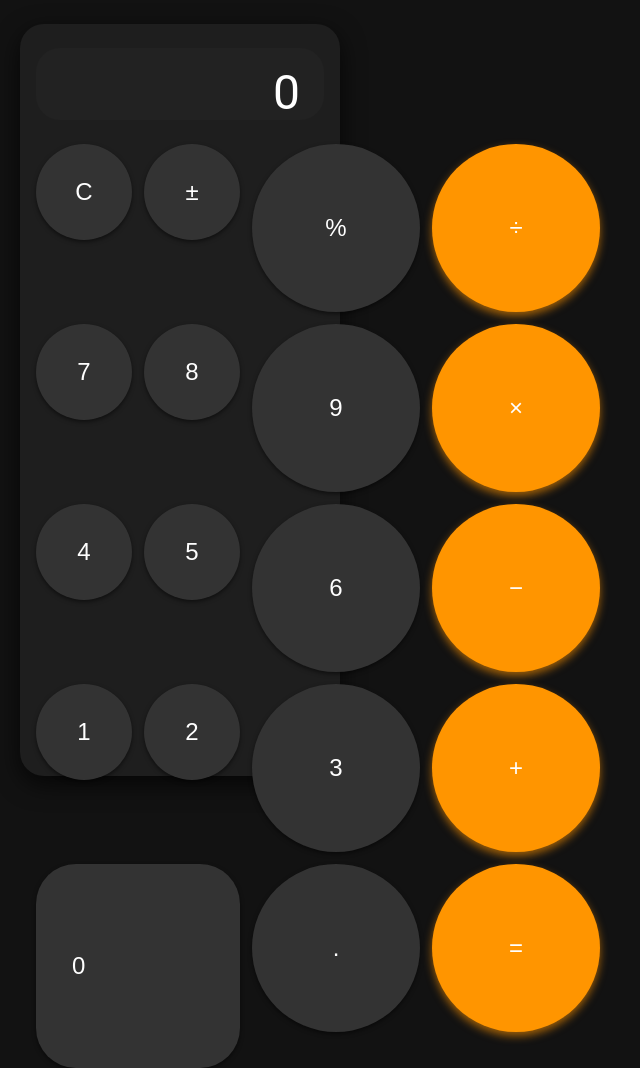
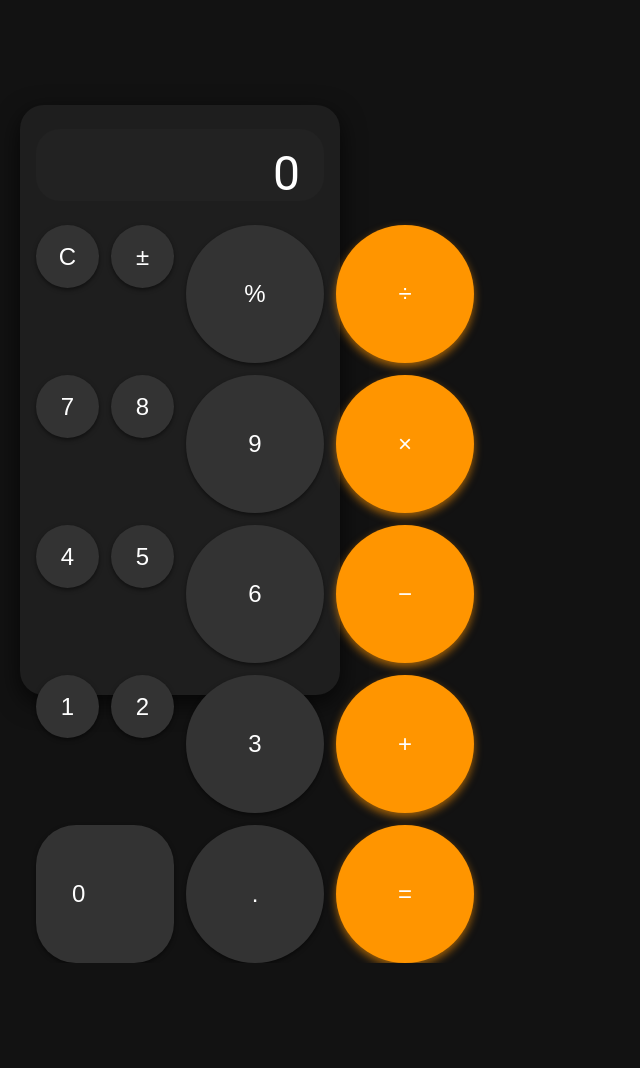
Before and after one commit to Dex6354/CalculadoraHtml, a plain HTML site: page index.html in a window 1280 px wide. Shown: the whole page, without its empty margins (460-1100 px from the left). After the commit the page ends 963 px from the top, so only its background shows below. Drawn offline with Linux system fonts and the light colour scheme.

Commit message:
Update index.html

```diff
--- a/index.html
+++ b/index.html
@@ -46,8 +46,8 @@
 
   .buttons {
     display: grid;
-    /* Aqui está a modificação principal */
-    grid-template-columns: 1.6fr 1fr 0.8fr 0.8fr;
+    /* Correção aqui: usar 'repeat(4, 1fr)' para 4 colunas de largura igual */
+    grid-template-columns: repeat(4, 1fr);
     gap: 12px;
   }
 
```
